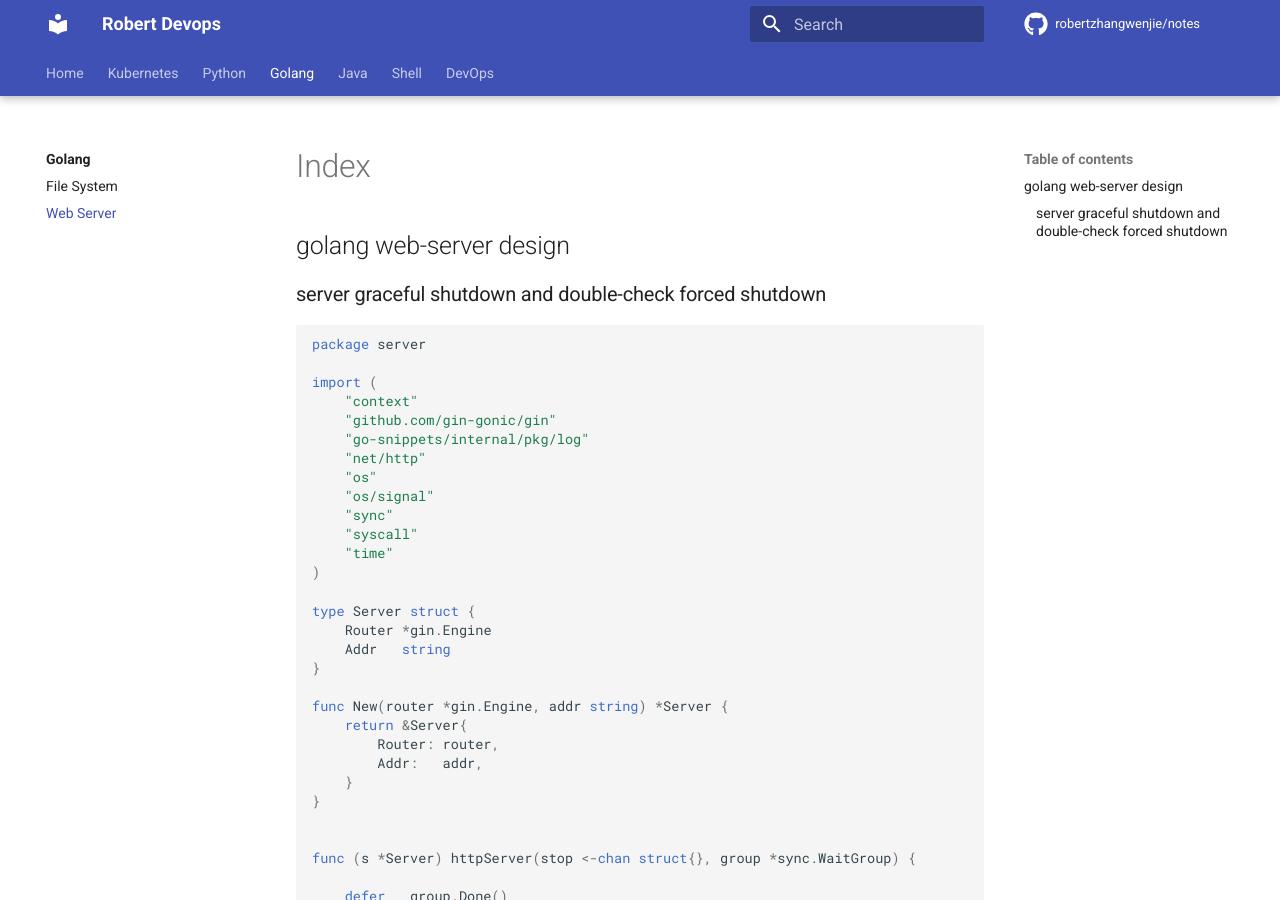
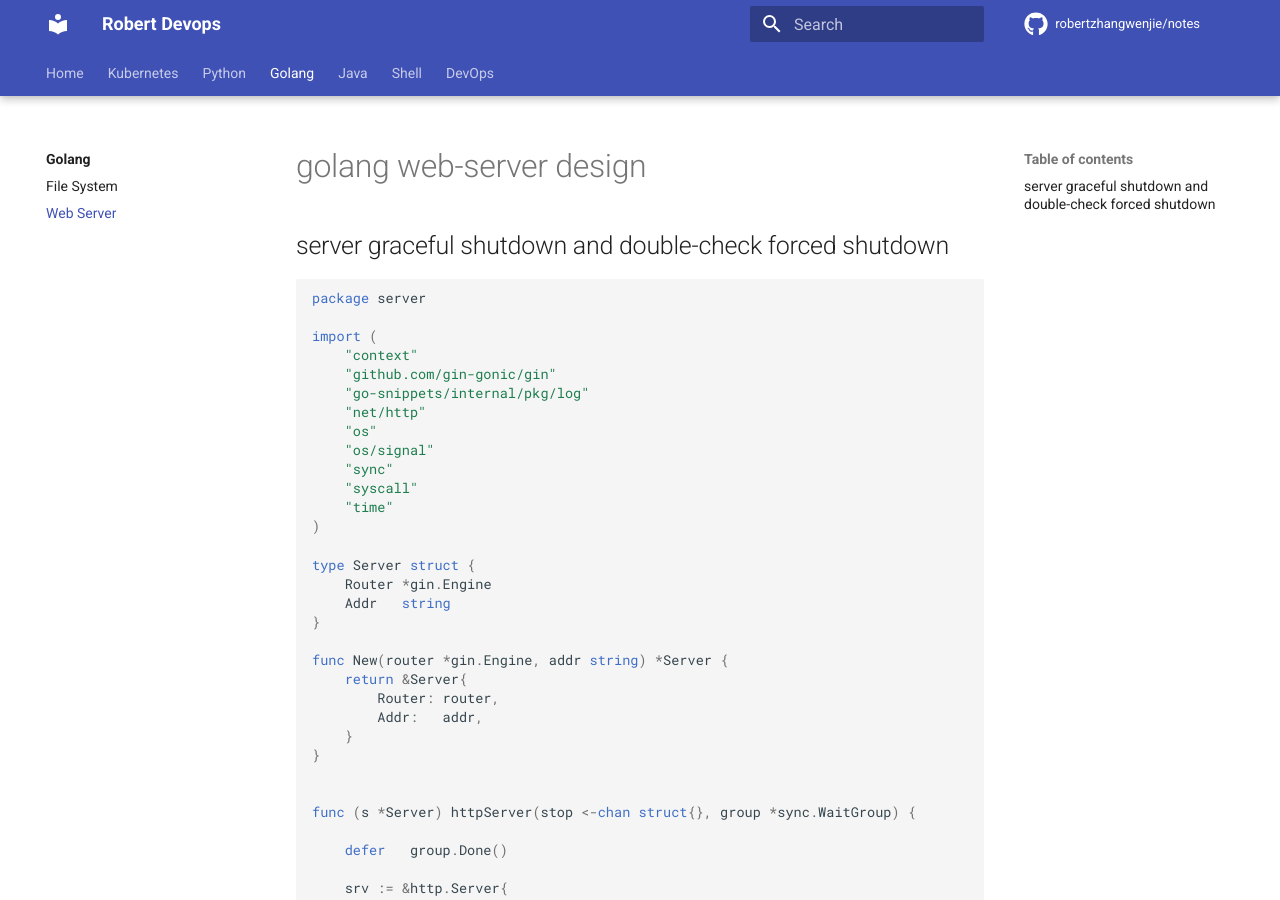
Before and after one commit to robertzhangwenjie/notes, an MkDocs documentation site: the page built from docs/golang/web-server/index.md, in a window 1280 px wide and 900 px high. Built offline with MkDocs 1.6.1 and Material for MkDocs 9.7.7, drawn with Linux system fonts in a browser that asks for light colours; comment, search, counter and statistics services are not loaded.

Commit message:
chore(golang): adjust font

````diff
--- a/docs/golang/web-server/index.md
+++ b/docs/golang/web-server/index.md
@@ -1,6 +1,6 @@
-## golang web-server design
+# golang web-server design
 
-### server graceful shutdown and double-check forced shutdown
+## server graceful shutdown and double-check forced shutdown
 
 ```golang
 package server
````
